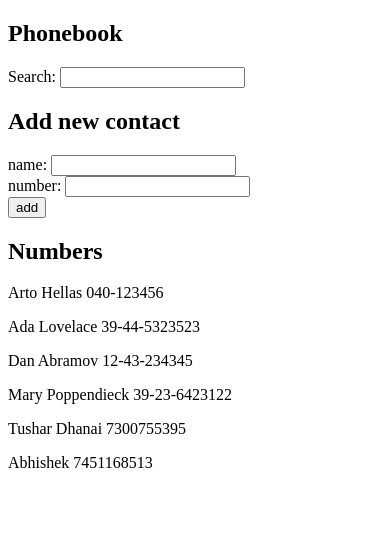
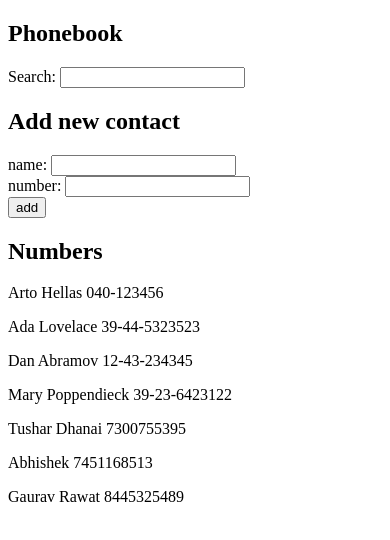
Before and after one commit to TusharDhanai/fullstack, a React (Create React App) app in the folder part2/phonebook/: page / in a window 390 px wide. Shown: the top 540 px of the page. Built offline with nearby package versions, Linux system fonts and the light colour scheme; data requests are answered from the project's data file.

Commit message:
phonebook, step 8

```diff
--- a/part2/phonebook/db.json
+++ b/part2/phonebook/db.json
@@ -29,6 +29,11 @@
       "name": "Abhishek",
       "number": "7451168513",
       "id": 6
+    },
+    {
+      "name": "Gaurav Rawat",
+      "number": "8445325489",
+      "id": 7
     }
   ]
 }
--- a/part2/phonebook/src/App.js
+++ b/part2/phonebook/src/App.js
@@ -1,4 +1,5 @@
 import { useState,useEffect } from 'react'
+import personsService from './persons'
 import axios from 'axios'
 
 const Person = ({name,number}) => <p>{name} {number}</p>
@@ -60,19 +61,11 @@ const App = () => {
             number: newNumber
         }
 
-        axios
-            .post('http://localhost:3001/persons',contactData)
-            .then(response => {
-                setPersons(persons.concat(response.data))
-            })
+        personsService.create(contactData).then(data => setPersons(persons.concat(data)))
     }
 
     useEffect(()=>{
-        axios
-        .get('http://localhost:3001/persons')
-        .then(response => {
-            setPersons(response.data)
-        })
+        personsService.getAll().then(data => setPersons(data))
     },[])
 
     return (
--- /dev/null
+++ b/part2/phonebook/src/persons.js
@@ -0,0 +1,12 @@
+import axios from "axios"
+const baseUrl = 'http://localhost:3001/persons'
+
+const getAll = () => {
+    return axios.get(baseUrl).then(response => response.data)
+}
+
+const create = (contactData) => {
+    return axios.post(baseUrl,contactData).then(response => response.data)
+}
+
+export default {getAll,create}
```
